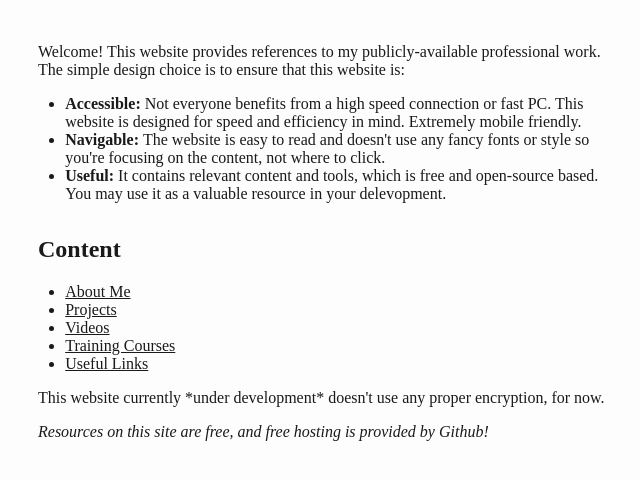
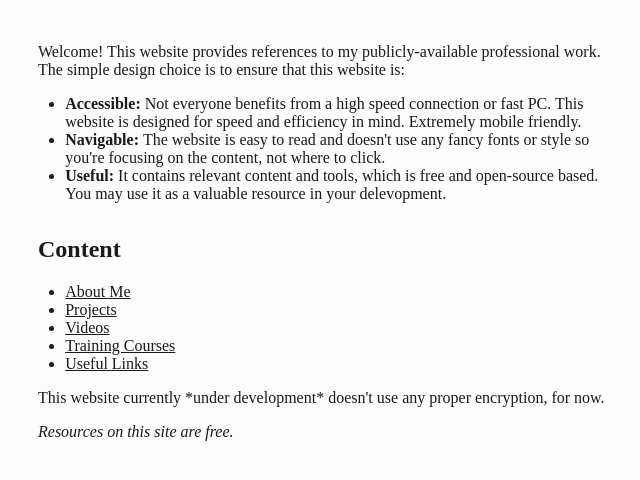
Before and after one commit to Zenetusken/mywebsite, a plain HTML site: page index.html in a window 1280 px wide. Shown: the part 190-670 px from the top of the page, without its empty margins (314-954 px from the left). Drawn offline with Linux system fonts and the light colour scheme.

Commit message:
Update index.html

```diff
--- a/index.html
+++ b/index.html
@@ -205,6 +205,6 @@
     </ul>
 
     <p>This website currently *under development* doesn't use any proper encryption, for now.</p>
-    <p class="donation"><i>Resources on this site are free, and free hosting is provided by Github!</i></p>
+    <p><i>Resources on this site are free.</i></p>
 </body>
 </html>
```
